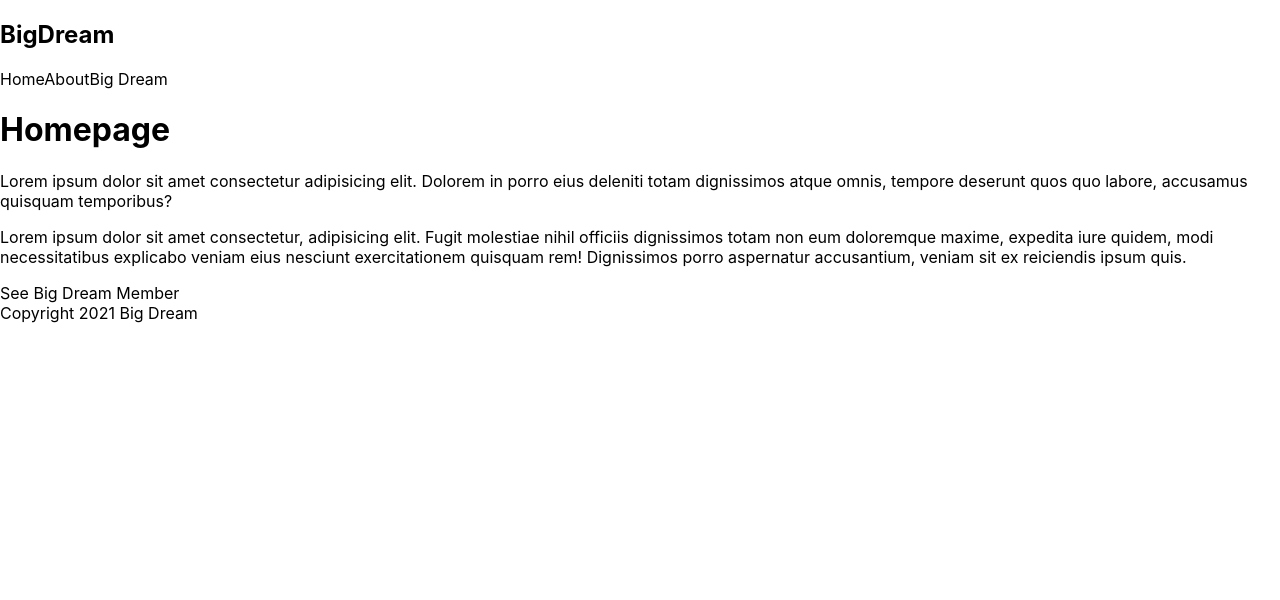
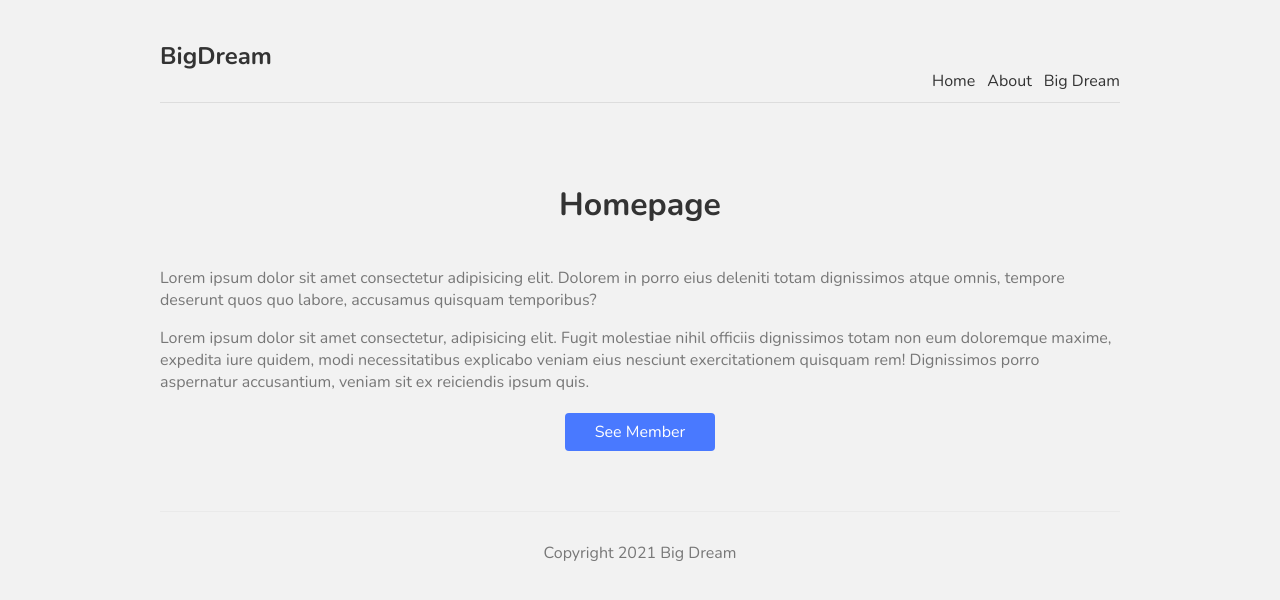
Before and after one commit to FrazaAdityaWiguna/learn-next-js, a Next.js app: page / in a window 1280 px wide. Shown: the top 600 px of the page. Built offline with nearby package versions, Linux system fonts and the light colour scheme.

Commit message:
Adding Styles

```diff
--- a/comps/Footer.js
+++ b/comps/Footer.js
@@ -2,9 +2,9 @@
 
 const Footer = () => {
   return (
-    <div>
+    <footer>
       <div>Copyright 2021 Big Dream</div>
-    </div>
+    </footer>
   );
 };
 
--- a/pages/index.js
+++ b/pages/index.js
@@ -8,14 +8,14 @@
 export default function Home() {
   return (
     <div>
-      <h1>Homepage</h1>
-      <p>Lorem ipsum dolor sit amet consectetur adipisicing elit. Dolorem in porro eius deleniti totam dignissimos atque omnis, tempore deserunt quos quo labore, accusamus quisquam temporibus?</p>
-      <p>
+      <h1 className={styles.title}>Homepage</h1>
+      <p className={styles.text}>Lorem ipsum dolor sit amet consectetur adipisicing elit. Dolorem in porro eius deleniti totam dignissimos atque omnis, tempore deserunt quos quo labore, accusamus quisquam temporibus?</p>
+      <p className={styles.text}>
         Lorem ipsum dolor sit amet consectetur, adipisicing elit. Fugit molestiae nihil officiis dignissimos totam non eum doloremque maxime, expedita iure quidem, modi necessitatibus explicabo veniam eius nesciunt exercitationem quisquam
         rem! Dignissimos porro aspernatur accusantium, veniam sit ex reiciendis ipsum quis.
       </p>
       <Link href='/dream'>
-        <a> See Big Dream Member</a>
+        <a className={styles.btn}> See Member</a>
       </Link>
     </div>
   );
--- a/styles/Home.module.css
+++ b/styles/Home.module.css
@@ -1,121 +1,18 @@
-.container {
-  min-height: 100vh;
-  padding: 0 0.5rem;
-  display: flex;
-  flex-direction: column;
-  justify-content: center;
-  align-items: center;
-  height: 100vh;
-}
-
-.main {
-  padding: 5rem 0;
-  flex: 1;
-  display: flex;
-  flex-direction: column;
-  justify-content: center;
-  align-items: center;
-}
-
-.footer {
-  width: 100%;
-  height: 100px;
-  border-top: 1px solid #eaeaea;
-  display: flex;
-  justify-content: center;
-  align-items: center;
-}
-
-.footer a {
-  display: flex;
-  justify-content: center;
-  align-items: center;
-  flex-grow: 1;
-}
-
-.title a {
-  color: #0070f3;
-  text-decoration: none;
-}
-
-.title a:hover,
-.title a:focus,
-.title a:active {
-  text-decoration: underline;
-}
-
 .title {
-  margin: 0;
-  line-height: 1.15;
-  font-size: 4rem;
-}
-
-.title,
-.description {
+  color: #333;
+  padding-bottom: 20px;
   text-align: center;
 }
-
-.description {
-  line-height: 1.5;
-  font-size: 1.5rem;
+.text {
+  color: #777;
 }
-
-.code {
-  background: #fafafa;
-  border-radius: 5px;
-  padding: 0.75rem;
-  font-size: 1.1rem;
-  font-family: Menlo, Monaco, Lucida Console, Liberation Mono, DejaVu Sans Mono,
-    Bitstream Vera Sans Mono, Courier New, monospace;
+.btn {
+  display: block;
+  width: 150px;
+  padding: 8px 0;
+  margin: 20px auto;
+  background: #4979ff;
+  border-radius: 4px;
+  color: white;
+  text-align: center;
 }
-
-.grid {
-  display: flex;
-  align-items: center;
-  justify-content: center;
-  flex-wrap: wrap;
-  max-width: 800px;
-  margin-top: 3rem;
-}
-
-.card {
-  margin: 1rem;
-  padding: 1.5rem;
-  text-align: left;
-  color: inherit;
-  text-decoration: none;
-  border: 1px solid #eaeaea;
-  border-radius: 10px;
-  transition: color 0.15s ease, border-color 0.15s ease;
-  width: 45%;
-}
-
-.card:hover,
-.card:focus,
-.card:active {
-  color: #0070f3;
-  border-color: #0070f3;
-}
-
-.card h2 {
-  margin: 0 0 1rem 0;
-  font-size: 1.5rem;
-}
-
-.card p {
-  margin: 0;
-  font-size: 1.25rem;
-  line-height: 1.5;
-}
-
-.logo {
-  height: 1em;
-  margin-left: 0.5rem;
-}
-
-@media (max-width: 600px) {
-  .grid {
-    width: 100%;
-    flex-direction: column;
-  }
-}
--- a/styles/globals.css
+++ b/styles/globals.css
@@ -1,16 +1,37 @@
-html,
+@import url("https://fonts.googleapis.com/css2?family=Nunito:wght@300;400;600;700&display=swap");
+
 body {
-  padding: 0;
-  margin: 0;
-  font-family: -apple-system, BlinkMacSystemFont, Segoe UI, Roboto, Oxygen,
-    Ubuntu, Cantarell, Fira Sans, Droid Sans, Helvetica Neue, sans-serif;
+  background: #f2f2f2;
+  color: #333;
+  font-family: "Nunito";
 }
-
 a {
-  color: inherit;
+  color: #333;
   text-decoration: none;
 }
-
-* {
-  box-sizing: border-box;
+.content {
+  max-width: 960px;
+  margin: 0 auto;
 }
+nav {
+  margin: 10px auto 80px;
+  padding: 10px 0;
+  display: flex;
+  justify-content: flex-end;
+  align-items: flex-end;
+  border-bottom: 1px solid #ddd;
+}
+nav a {
+  margin-left: 12px;
+}
+nav .logo {
+  margin-right: auto;
+}
+footer {
+  display: block;
+  text-align: center;
+  padding: 30px 0;
+  margin-top: 60px;
+  color: #777;
+  border-top: 1px solid #eaeaea;
+}
```
